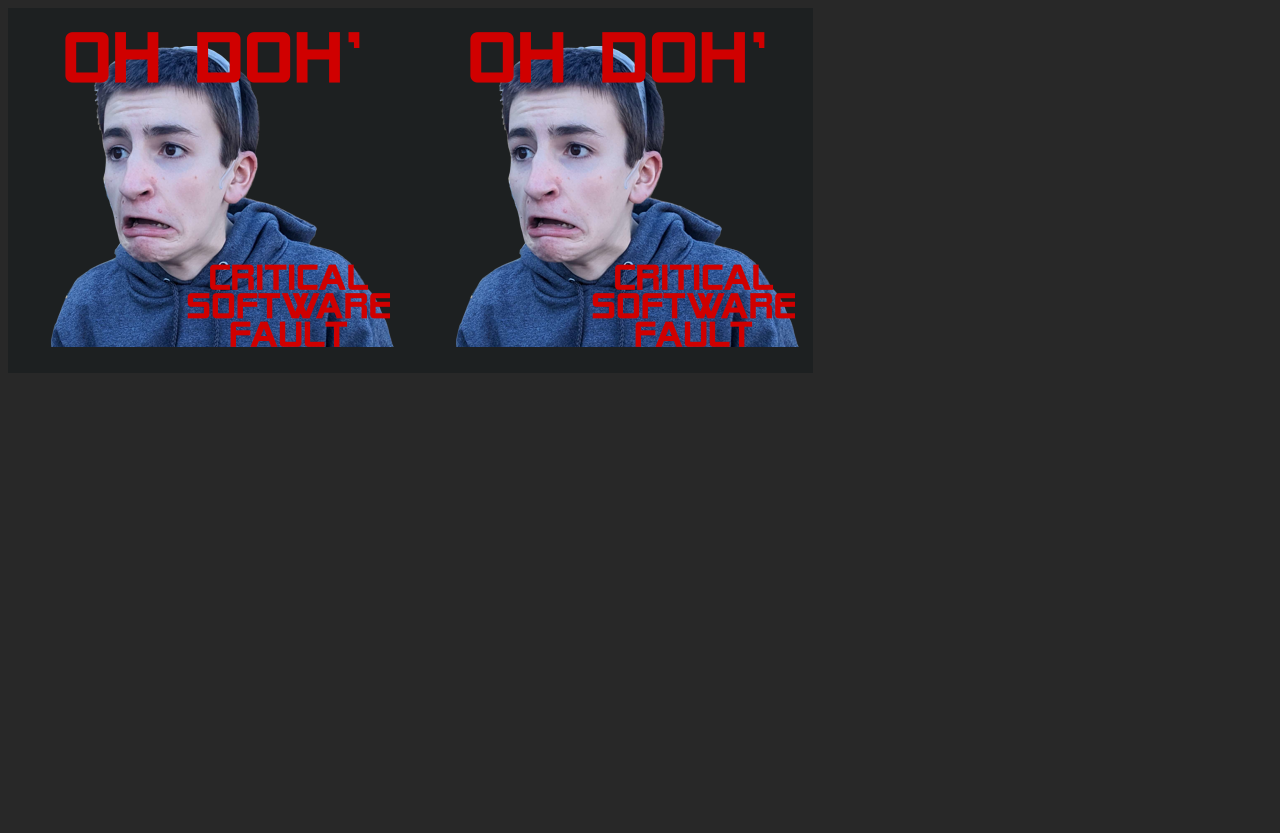
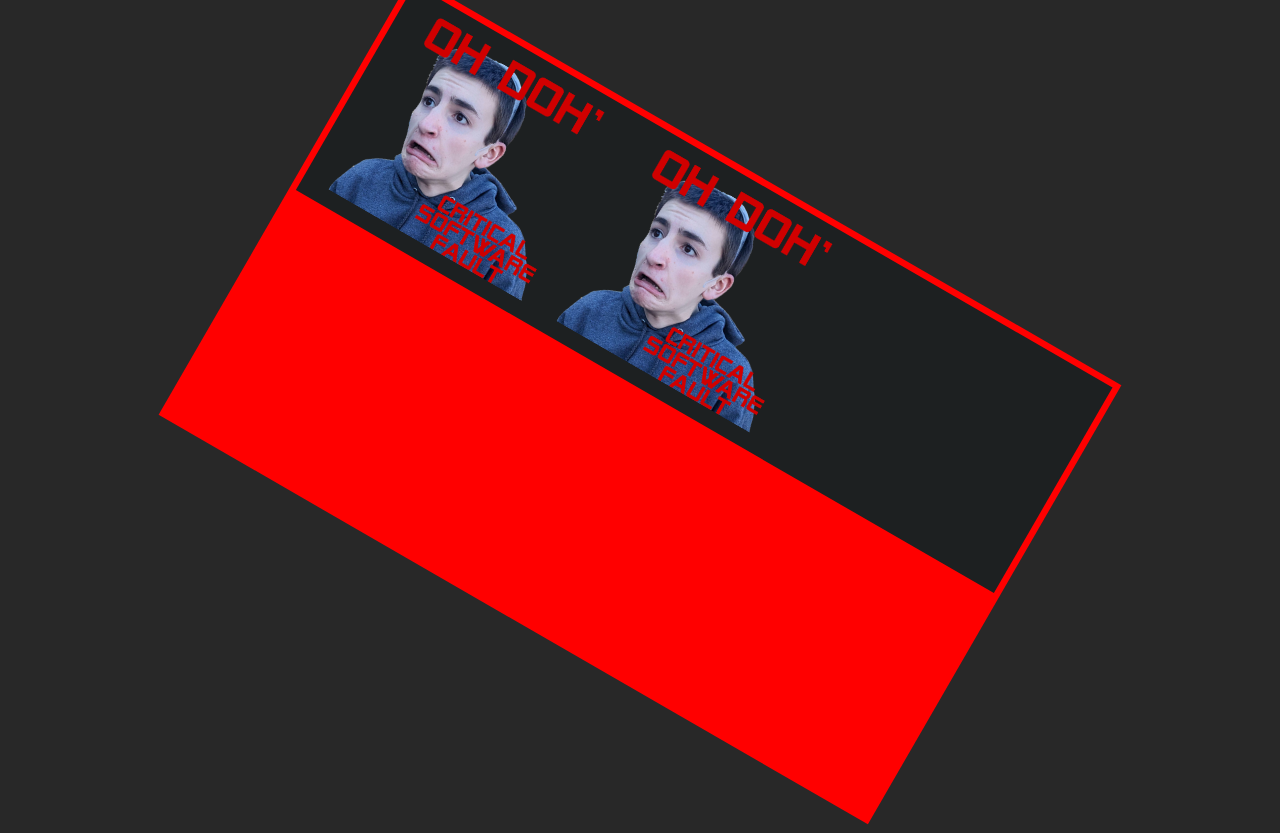
Before and after one commit to FRC-1721/1721-Crescendo, a website built with Parcel: page dashboard/src/index.html in a window 1280 px wide. Before the commit the page ends 800 px from the top, so only its background shows below. Built offline with nearby package versions, Linux system fonts and the light colour scheme; a web font is replaced by a local one.

Commit message:
fix dashboard connect networktables

```diff
--- a/dashboard/src/index.html
+++ b/dashboard/src/index.html
@@ -10,20 +10,20 @@
             <div class="buttons">
                 <div class="button"></div>
             </div>
-        </main>
             <div class="cameras">
                 <img src="asset/doh.png" alt="" />
                 <img src="asset/doh.png" alt="" />
             </div>
-    </body>
             <script src="d3.min.js"></script>
             <script src="jquery.min.js"></script>
             <p></p>
             <script src="main.js"></script>
+            <div id="nt-table"></div>
+        </main>
         <!--
          camera
          temps
          wheel position
          mode
-    -->
+    --></body>
 </html>
--- a/dashboard/src/main.js
+++ b/dashboard/src/main.js
@@ -51,7 +51,7 @@ function onValueChanged(key, value, isNew) {
     // the NetworkTables.keyToId() function to convert them appropriately
 
     if (isNew) {
-        var tr = $('<div class="table-info"></div>').appendTo($("body"));
+        var tr = $('<div class="table-info"></div>').appendTo($("#nt-table"));
         $('<div class="table-label"></div>').text(key).appendTo(tr);
         $('<div class="table-area"></div>')
             .attr("id", NetworkTables.keyToId(key))
--- a/dashboard/src/style.scss
+++ b/dashboard/src/style.scss
@@ -1,6 +1,19 @@
 @font-face {
     font-family: "FiraCode Nerd Font";
     src: url("asset/FiraCodeNerdFontPropo-Retina.ttf") format("truetype");
+}
+
+html,
+body {
+    height: 100vh;
+    margin: 0;
+    padding: 0;
+    overflow: hidden;
+}
+
+html {
+    transform-origin: center;
+    transform: scale(0.65) rotate(30deg);
 }
 
 * {
@@ -11,15 +24,31 @@
 
 body {
     display: flex;
-    flex-direction: row;
+    flex-direction: column;
     background-color: #282828;
 }
 
-main {
-
+.cameras {
+    background: #1d2021;
 }
 
-.cameras {
+#nt-table {
+    .table-info {
+        display: flex;
+        flex-direction: row;
+        .table-label {
+            flex: 1;
+        }
+        .table-area {
+            flex: 2;
+        }
+    }
+}
+
+main {
     height: 100%;
-    background: #1d2021;
+    overflow-y: scroll;
+    background: #ff0000;
+    margin: 0.5rem;
+    padding: 0.5rem;
 }
```
Lines whose indentation alone changed are shown as unchanged.
